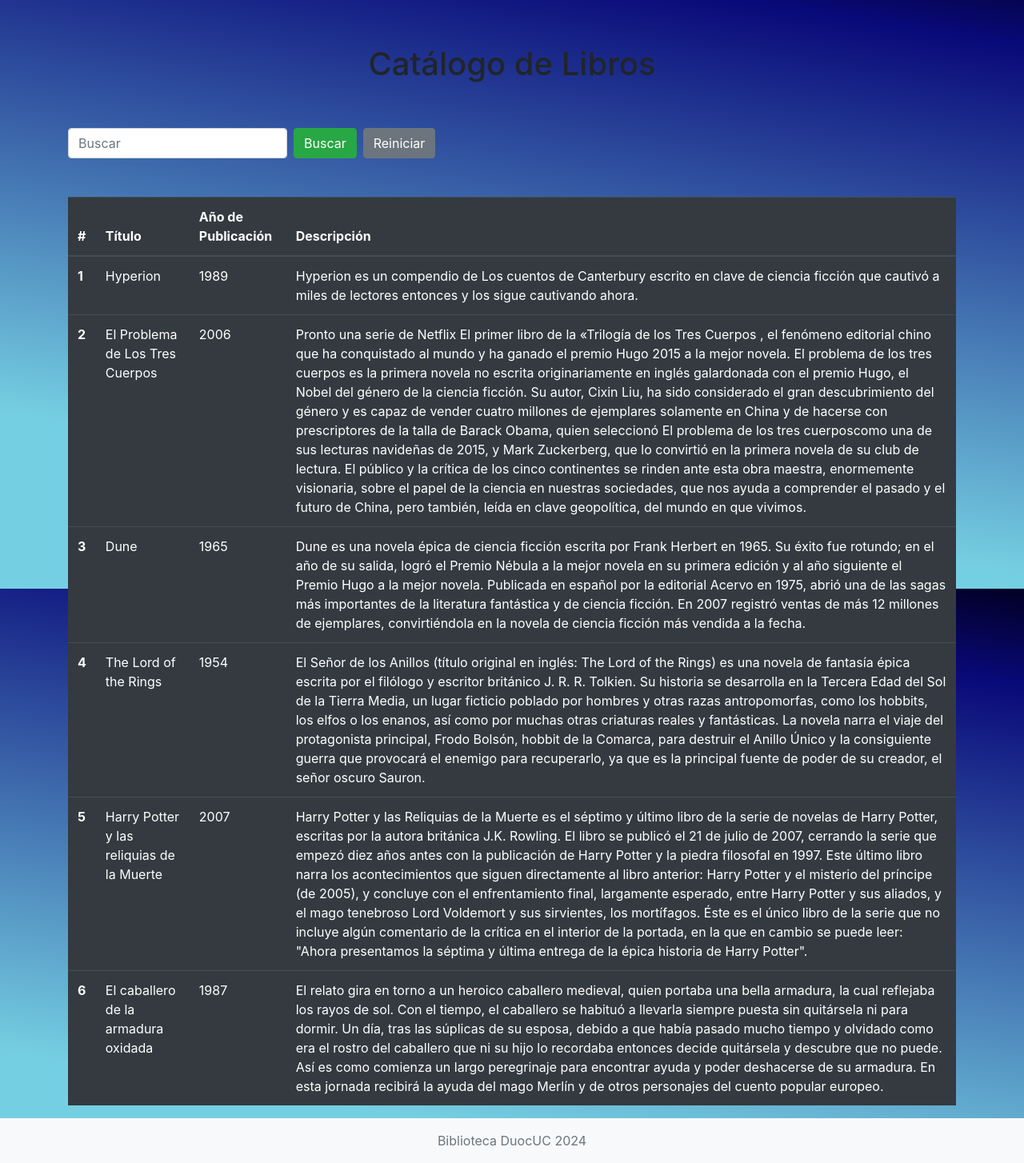
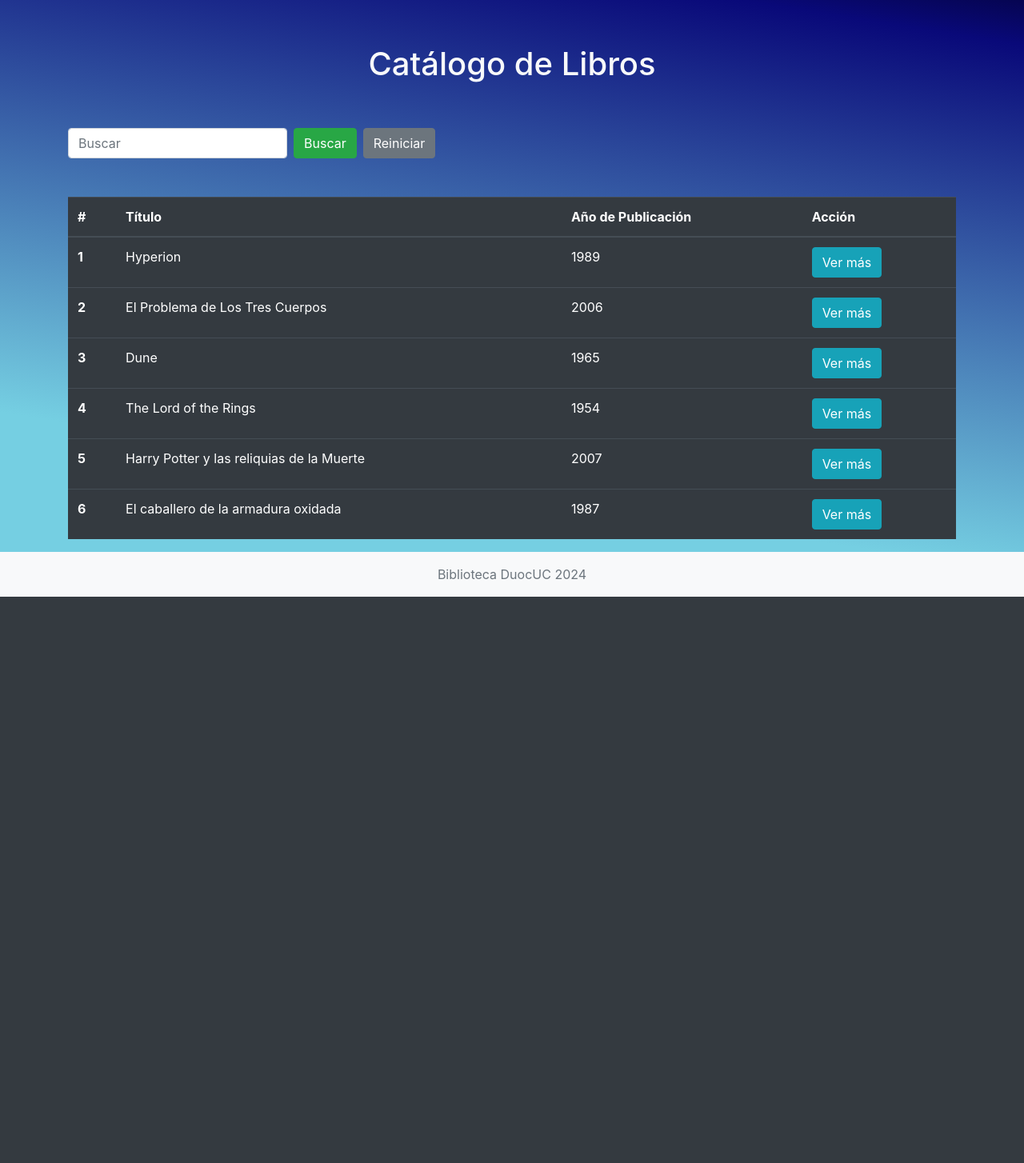
Before and after one commit to Erick314/examenTransversal, a Django app: page /libros/ in a window 1280 px wide. Shown: the part 64-1518 px from the top of the page at 80% size. After the commit the page ends 810 px from the top, so only its background shows below. Run offline with Django 4.2, Linux system fonts and the light colour scheme; data comes from the database, SQL or seed files in the repository.

Commit message:
Todo listo

```diff
--- a/ExamenTransversal/Biblioteca/templates/Biblioteca/libros.html
+++ b/ExamenTransversal/Biblioteca/templates/Biblioteca/libros.html
@@ -86,7 +86,7 @@
     <div class="container content">
       <div class="row my-5">
         <div class="col-lg-12">
-          <h1 class="text-center">Catálogo de Libros</h1>
+          <h1 class="text-center text-light">Catálogo de Libros</h1>
         </div>
       </div>
       <div class="row my-5">
@@ -128,17 +128,25 @@
                   <th scope="col">#</th>
                   <th scope="col">Título</th>
                   <th scope="col">Año de Publicación</th>
-                  <th scope="col">Descripción</th>
+                  <th scope="col">Acción</th>
                 </tr>
               </thead>
               <tbody>
-                <!-- Los resultados se insertarán aquí mediante Django -->
+                <!-- Datos de la base de datos  -->
                 {% for libro in libros %}
                 <tr>
                   <th scope="row">{{ libro.idLibro }}</th>
                   <td>{{ libro.titulo }}</td>
                   <td>{{ libro.anioPublicacion }}</td>
-                  <td>{{ libro.descripcion }}</td>
+                  <td>
+                    <!-- El escapejs es para usar caracteres especiales al usar sweet alert que es js -->
+                    <button
+                      class="btn btn-info"
+                      onclick="showDescription('{{ libro.descripcion|escapejs }}')"
+                    >
+                      Ver más
+                    </button>
+                  </td>
                 </tr>
                 {% empty %}
                 <tr>
@@ -180,6 +188,7 @@
     <!-- SWEET ALERT -->
     <script src="https://unpkg.com/sweetalert/dist/sweetalert.min.js"></script>
     <script>
+      //Funciones del boton submit
       document
         .getElementById("searchForm")
         .addEventListener("submit", function (event) {
@@ -187,7 +196,7 @@
 
           // Verifica si el campo de búsqueda está vacío
           if (searchInput.trim() === "") {
-            event.preventDefault(); // Evita el envío del formulario si el campo de búsqueda está vacío
+            event.preventDefault(); // Mensaje por sweet alert en caso de apretar el boton sin info en el input
             swal(
               "¡Error!",
               "Por favor ingresa un término de búsqueda.",
@@ -196,7 +205,7 @@
           }
         });
 
-      // Manejo del clic en el botón de reiniciar
+      // Programando el botón de reiniciar campos
       document
         .getElementById("resetButton")
         .addEventListener("click", function () {
@@ -205,6 +214,16 @@
           // Envía el formulario sin el término de búsqueda para mostrar todos los libros
           document.getElementById("searchForm").submit();
         });
+
+      // Con un sweet alert nos muestra la descripción del libro
+      function showDescription(description) {
+        swal({
+          title: "Descripción del Libro",
+          text: description,
+          icon: "info",
+          button: "Cerrar",
+        });
+      }
     </script>
   </body>
 </html>
--- a/ExamenTransversal/Biblioteca/views.py
+++ b/ExamenTransversal/Biblioteca/views.py
@@ -6,11 +6,11 @@ def index(request):
     return render(request, 'Biblioteca/index.html', context)
 
 def autores(request):
-    q = request.GET.get('q', '')  # Obtén el término de búsqueda desde la consulta
+    q = request.GET.get('q', '')
     if q:
-        autores = Autor.objects.filter(nombre__icontains=q)  # Filtra autores por nombre que contenga el término de búsqueda
+        autores = Autor.objects.filter(nombre__icontains=q)
     else:
-        autores = Autor.objects.all()  # Obtén todos los autores si no hay término de búsqueda
+        autores = Autor.objects.all()
 
     context = {
         'autores': autores
@@ -27,13 +27,13 @@ def categorias(request):
     return render(request, 'Biblioteca/categorias.html', context)
 
 def libros(request):
-    query = request.GET.get('q')  # Obtiene el término de búsqueda de la solicitud GET
+    query = request.GET.get('q')
     if query:
-        libros = Libro.objects.filter(titulo__icontains=query)  # Filtra los libros que contienen el término en el título
+        libros = Libro.objects.filter(titulo__icontains=query)
     else:
-        libros = Libro.objects.all()  # Muestra todos los libros si no hay término de búsqueda
+        libros = Libro.objects.all()
 
     context = {
-        'libros': libros  # Pasa los libros filtrados o todos los libros a la plantilla
+        'libros': libros
     }
     return render(request, 'Biblioteca/libros.html', context)
```
Also changed, not shown: ExamenTransversal/Biblioteca/templates/Biblioteca/autores.html (+2 -9 lines), ExamenTransversal/Biblioteca/templates/Biblioteca/categorias.html (+2 -8 lines).
